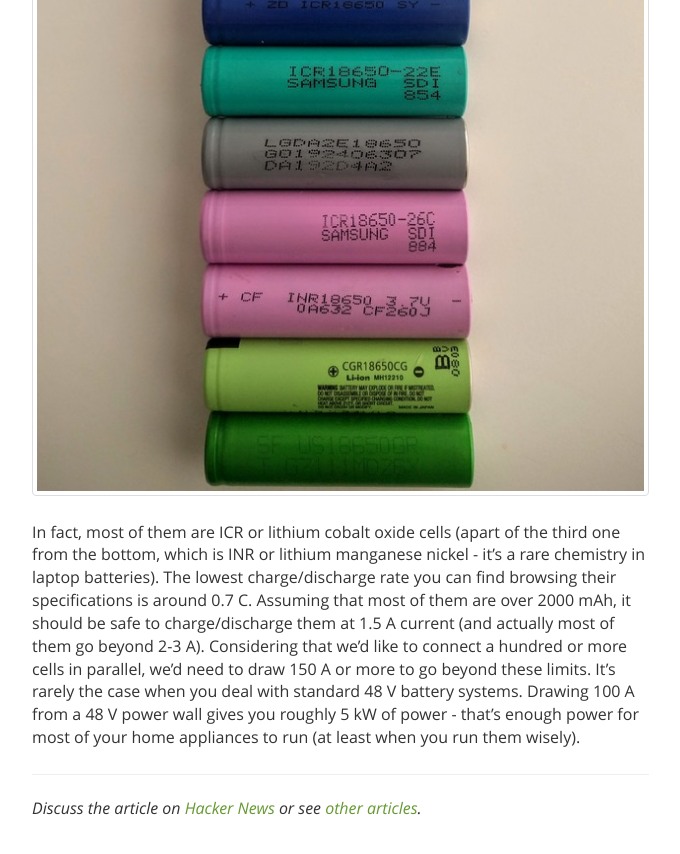
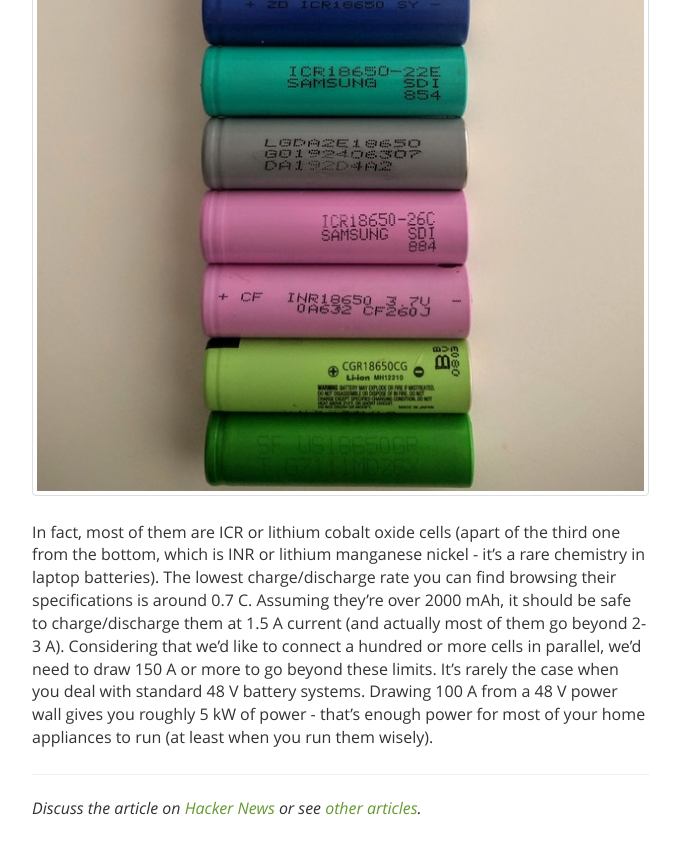
Before and after one commit to qoobaa/blog, a Jekyll site: the page built from _posts/2016-09-29-different-types-of-lithium-ion.markdown, in a window 1280 px wide and 900 px high, scrolled down 1532 px. Shown: the top 854 px of the window, without its empty margins (138-818 px from the left). Built offline with Jekyll 4.4.1, drawn with Linux system fonts in a browser that asks for light colours.

Commit message:
polishing

```diff
--- a/_posts/2016-09-29-different-types-of-lithium-ion.markdown
+++ b/_posts/2016-09-29-different-types-of-lithium-ion.markdown
@@ -16,4 +16,4 @@
 
 ![Different cells recycled from laptop batteries](/i/IMG_20160928_104818.jpg)
 
-In fact, most of them are ICR or lithium cobalt oxide cells (apart of the third one from the bottom, which is INR or lithium manganese nickel - it's a rare chemistry in laptop batteries). The lowest charge/discharge rate you can find browsing their specifications is around 0.7&nbsp;C. Assuming that most of them are over 2000&nbsp;mAh, it should be safe to charge/discharge them at 1.5&nbsp;A current (and actually most of them go beyond 2-3&nbsp;A). Considering that we'd like to connect a hundred or more cells in parallel, we'd need to draw 150&nbsp;A or more to go beyond these limits. It's rarely the case when you deal with standard 48&nbsp;V battery systems. Drawing 100&nbsp;A from a 48&nbsp;V power wall gives you roughly 5&nbsp;kW of power - that's enough power for most of your home appliances to run (at least when you run them wisely).
+In fact, most of them are ICR or lithium cobalt oxide cells (apart of the third one from the bottom, which is INR or lithium manganese nickel - it's a rare chemistry in laptop batteries). The lowest charge/discharge rate you can find browsing their specifications is around 0.7&nbsp;C. Assuming they're over 2000&nbsp;mAh, it should be safe to charge/discharge them at 1.5&nbsp;A current (and actually most of them go beyond 2-3&nbsp;A). Considering that we'd like to connect a hundred or more cells in parallel, we'd need to draw 150&nbsp;A or more to go beyond these limits. It's rarely the case when you deal with standard 48&nbsp;V battery systems. Drawing 100&nbsp;A from a 48&nbsp;V power wall gives you roughly 5&nbsp;kW of power - that's enough power for most of your home appliances to run (at least when you run them wisely).
```
